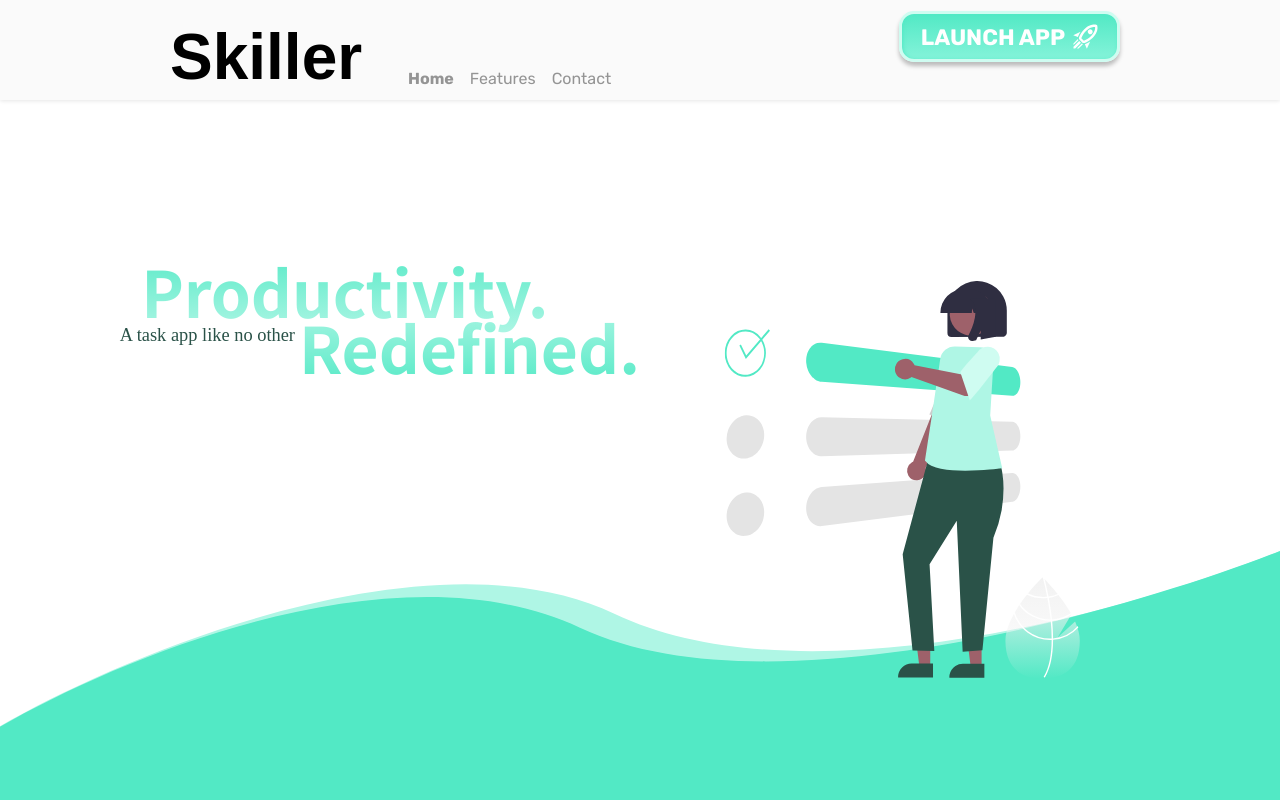
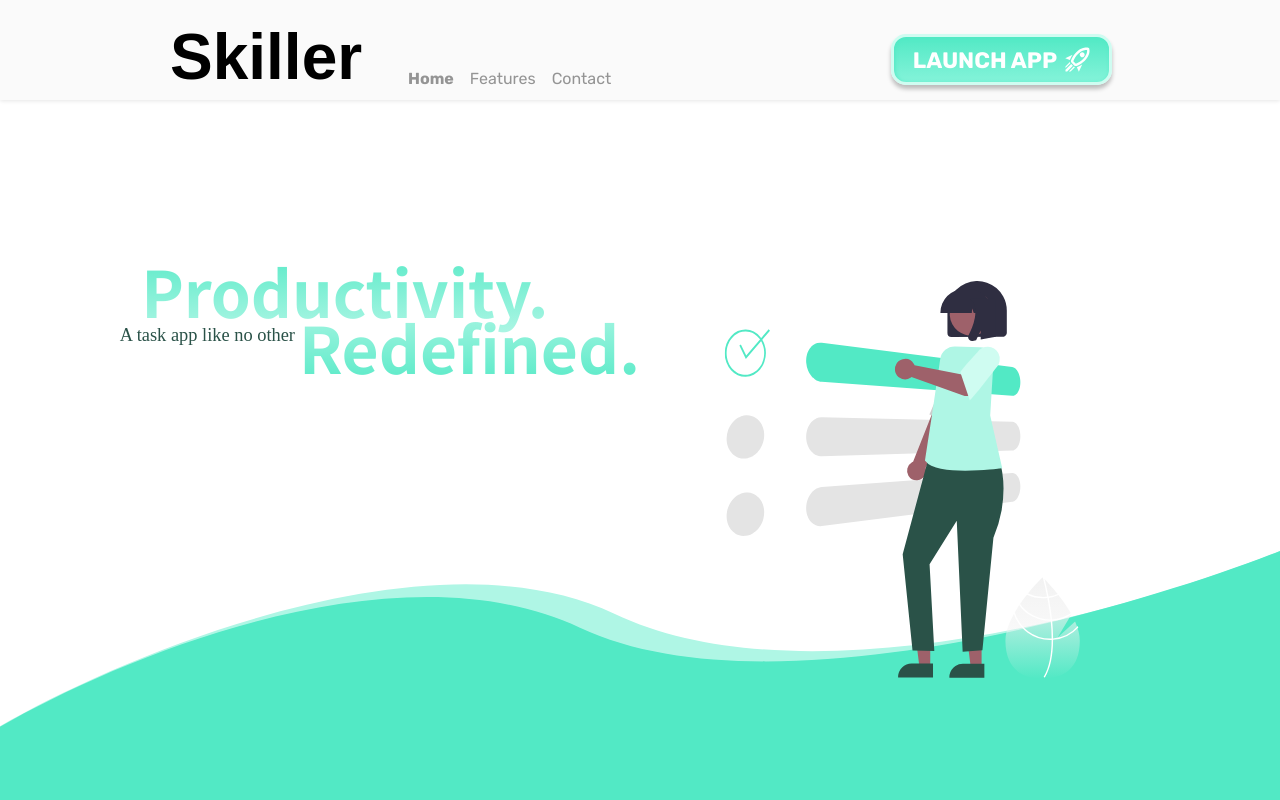
Before and after one commit to kadamidev/skiller-nextjs, a Next.js app: page / in a window 1280 px wide. Shown: the top 800 px of the page. Built offline with nearby package versions, Linux system fonts and the light colour scheme; a web font is replaced by a local one.

Commit message:
fixed button alignment issue on safari on index page

```diff
--- a/components/IndexNav.jsx
+++ b/components/IndexNav.jsx
@@ -28,7 +28,7 @@ const IndexNav = () => {
         <>
         <nav className={showNav ? [styles.fixed, styles.navbar].join(" ") : styles.navbar}>
                 <div className={styles.container}>
-                    <h1 className="logo">Skiller</h1>
+                    <h1 className={styles.logo}>Skiller</h1>
 
                     <div className={[(showNav ? styles.show : styles.hide), styles.navItems].join(' ')}>
                         <div className={styles.grid}>
--- a/styles/IndexNav.module.scss
+++ b/styles/IndexNav.module.scss
@@ -12,10 +12,6 @@
     width: 100vw;
     box-shadow: 0px 1px 4px rgba(0, 0, 0, 0.1);
 
-    // box-shadow: 0px 1px 4px rgba(0, 0, 0, 0.1);
-
-    // position: fixed;
-
     .container {
         // display: flex;
         position: relative;
@@ -28,7 +24,6 @@
 
     .navItems {
         background: linear-gradient(90.46deg, #52E9C5 2.3%, #CFFCF1 99.6%);
-        // height: calc(100vh - 80px);
         height: 100vh;
         display: grid;
         position: fixed;
@@ -40,6 +35,7 @@
 
     h1 {
         // border: 1px solid black;
+        // display: flex;
         margin: 0;
         color: black;
         font-family: 'Sulphur Point', sans-serif;
@@ -49,6 +45,7 @@
         padding: 0;
         padding-left: 10px;
         padding-top: 20px;
+        align-self: flex-end;
 
         // margin-right: auto;
     }
@@ -61,7 +58,6 @@
         font-size: 3em;
         color: #CFFCF1;
 
-        // margin-bottom: auto;
 
         li {
             margin: 0;
@@ -122,7 +118,7 @@
             display: none;
         }
 
-        h1 {
+        h1.logo {
             font-size: 4rem;
             height: 100px;
             // border: 1px solid black;
@@ -132,13 +128,10 @@
 
         .grid {
             display: flex;
-            flex-direction: row;
             justify-content: space-between;
             align-items: flex-end;
             height: 100px;
-
-            // align-content: ;
-            // height: 0;
+            // border: 1px solid black;
         }
 
         ul {
@@ -151,8 +144,6 @@
             // border: 1px solid red;
             margin-left: 3em;
             margin-bottom: .75em;
-            // height: auto;
-            // margin-left: 10%;
 
 
             li {
@@ -165,7 +156,6 @@
         .navItems {
             background: none;
             display: block;
-            // border: 1px solid yellow;
             height: 100px;
             position: unset;
         }
@@ -173,50 +163,23 @@
             display: flex;
         }
 
-        // .launchBtnWrap {
-        //     display: block;
-        //     // border: 1px solid black;
-        //     margin-bottom: 1rem;
-        //     margin-right: 1rem;
-        //     width: auto;
-        //     justify-self: unset;
-        //     align-self: unset;
-        //     // height: 100px;
-        // }
 
         .launchBtnWrap {
             display: block;
             // border: 1px solid black;
-            // position: absolute;
-            // bottom: 1em;
-            // right: 1em;
-            // width: auto;
-            justify-self: unset;
+            margin-bottom: 15px;
+            margin-right: 0.5em;
             align-self: unset;
-
-            // height: 100px;
         }
     }
 }
 
 
 
-// margin-bottom: 5%;
-// width: auto;
-// justify-self: center;
-// align-self: end;
-
 
 @media screen and (min-width: 1080px) {
     .container {
-        // width: 80vw;
-        width: 75vw;
+        max-width: 75vw;
         margin-left: 12.5vw;
     }
-
-    .navbar {
-        // width: 75vw;
-        // margin-left: 12.5vw;
-    }
-
 }
```
